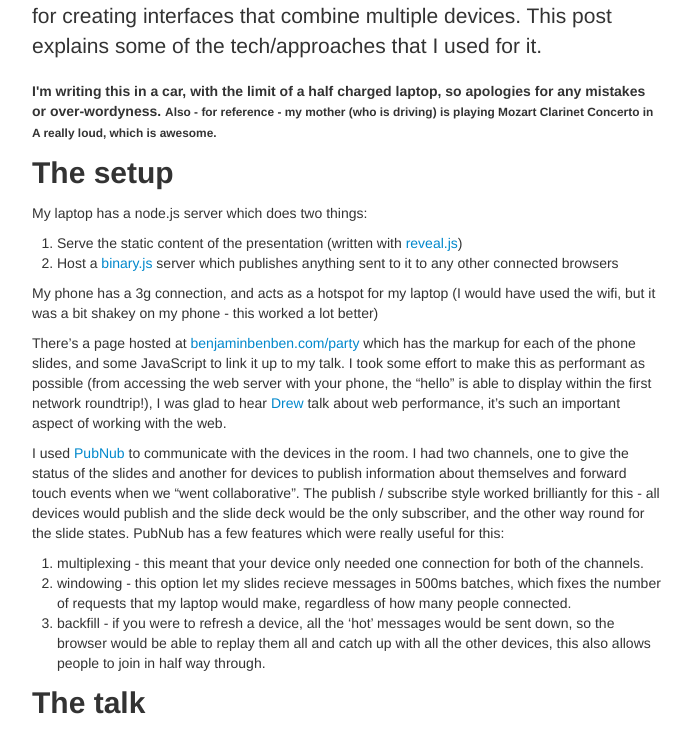
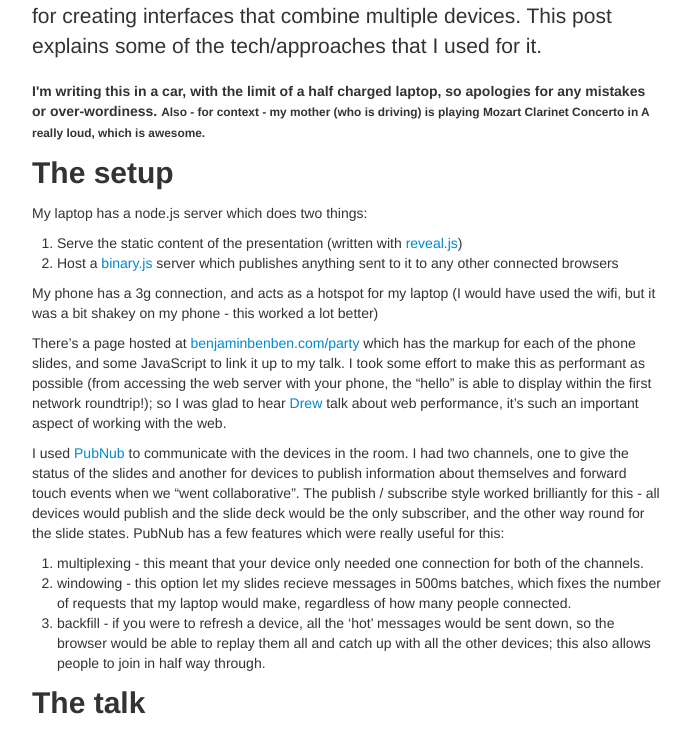
Before and after one commit to benfoxall/benfoxall.github.com, a Jekyll site: the page built from _posts/2013-09-20-other-side-of-responsive.md, in a window 1280 px wide and 1400 px high. Shown: the part 199-934 px from the top of the window, without its empty margins (293-986 px from the left). Built offline with Jekyll 4.4.1, drawn with Linux system fonts in a browser that asks for light colours; comment, search, counter and statistics services are not loaded; some of the changed text lies outside the part shown.

Commit message:
THANK YOU EVIE

```diff
--- a/_posts/2013-09-20-other-side-of-responsive.md
+++ b/_posts/2013-09-20-other-side-of-responsive.md
@@ -5,7 +5,7 @@
 
 <p class="lead">Yesterday I gave a talk "The other side of responsive" which was about how responsive web development gives us a great platform for creating interfaces that combine multiple devices. This post explains some of the tech/approaches that I used for it.</p>
 
-<p><strong>I'm writing this in a car, with the limit of a half charged laptop, so apologies for any mistakes or over-wordyness. <small>Also - for reference - my mother (who is driving) is playing Mozart Clarinet Concerto in A really loud, which is awesome.</small></strong></p>
+<p><strong>I'm writing this in a car, with the limit of a half charged laptop, so apologies for any mistakes or over-wordiness. <small>Also - for context - my mother (who is driving) is playing Mozart Clarinet Concerto in A really loud, which is awesome.</small></strong></p>
 
 ## The setup
 
@@ -16,13 +16,13 @@
 
 My phone has a 3g connection, and acts as a hotspot for my laptop (I would have used the wifi, but it was a bit shakey on my phone - this worked a lot better)
 
-There's a page hosted at [benjaminbenben.com/party](https://github.com/benfoxall/benfoxall.github.com/blob/master/party/index.html) which has the markup for each of the phone slides, and some JavaScript to link it up to my talk.  I took some effort to make this as performant as possible (from accessing the web server with your phone, the "hello" is able to display within the first network roundtrip!), I was glad to hear [Drew](https://twitter.com/intent/user?screen_name=drewm) talk about web performance, it's such an important aspect of working with the web.
+There's a page hosted at [benjaminbenben.com/party](https://github.com/benfoxall/benfoxall.github.com/blob/master/party/index.html) which has the markup for each of the phone slides, and some JavaScript to link it up to my talk.  I took some effort to make this as performant as possible (from accessing the web server with your phone, the "hello" is able to display within the first network roundtrip!); so I was glad to hear [Drew](https://twitter.com/intent/user?screen_name=drewm) talk about web performance, it's such an important aspect of working with the web.
 
 I used <a href="http://www.pubnub.com/">PubNub</a> to communicate with the devices in the room.  I had two channels, one to give the status of the slides and another for devices to publish information about themselves and forward touch events when we "went collaborative".  The publish / subscribe style worked brilliantly for this - all devices would publish and the slide deck would be the only subscriber, and the other way round for the slide states.  PubNub has a few features which were really useful for this:
 
 1. multiplexing - this meant that your device only needed one connection for both of the channels.
 2. windowing - this option let my slides recieve messages in 500ms batches, which fixes the number of requests that my laptop would make, regardless of how many people connected.
-3. backfill - if you were to refresh a device, all the 'hot' messages would be sent down, so the browser would be able to replay them all and catch up with all the other devices, this also allows people to join in half way through.
+3. backfill - if you were to refresh a device, all the 'hot' messages would be sent down, so the browser would be able to replay them all and catch up with all the other devices; this also allows people to join in half way through.
 
 ## The talk
 
@@ -86,7 +86,7 @@
 
 I then used 3 of [Brad Frosts](https://twitter.com/intent/user?screen_name=brad_frost) slides from his blog post "[this is the web](http://bradfrostweb.com/blog/post/this-is-the-web/)".  Each slide sends a message out to all the devices which keep in sync.  The middle slide (This is the web) just displayed the word "web" on the devices rather than the image, to show that your device is part of that.
 
-The last slide was a quote by Igor Stravinsky about the freedom of constraints. The slide only showed part of the quote (highlighted below), the full quote was displayed on each of the devices.
+The last slide was a quote by Igor Stravinsky about the freedom of constraints. The slide only showed part of the quote (highlighted below) - the full quote was displayed on each of the devices.
 
 > My freedom thus consists in my moving about within the narrow frame that I have assigned to myself for each one of my undertakings.  I shall go even further: **my freedom will be so much the greater and more meaningful the more narrowly I limit my field of action and the more I surround myself with obstacles**. Whatever diminishes constraint diminishes strength. The more constraints one imposes, the more one frees oneself of the claims that shackle the spirit.
 
```
Also changed, not shown: other parts of _posts/2013-09-20-other-side-of-responsive.md (+2 -2 lines).
